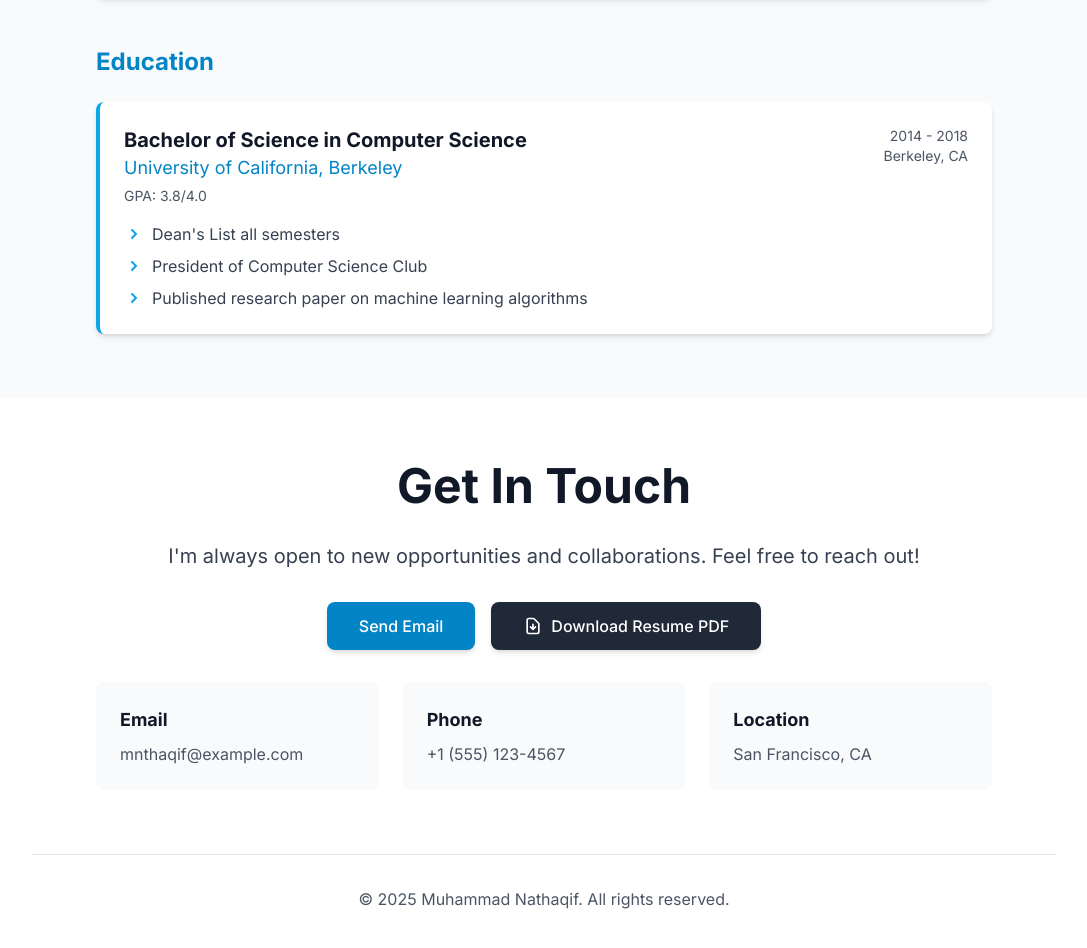
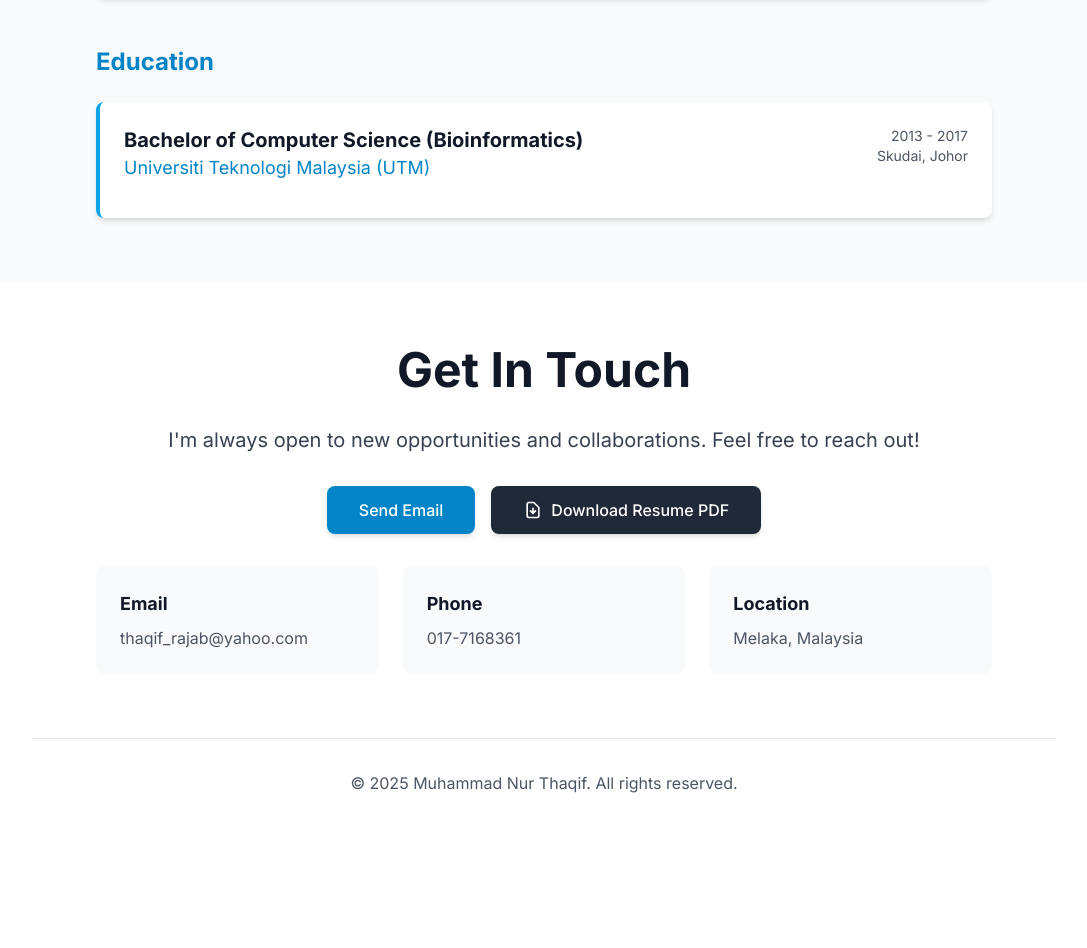
Before and after one commit to mnthaqif/mnthaqif.github.io, a React (Vite) app: page / in a window 1280 px wide. Shown: the part 3542-4490 px from the top of the page, without its empty margins (96-1183 px from the left). After the commit the page ends 4401 px from the top, so only its background shows below. Built offline with nearby package versions, Linux system fonts and the light colour scheme.

Commit message:
Modify resumeData with new personal and education info
Updated personal information and education details in resumeData.

```diff
--- a/src/data/resumeData.js
+++ b/src/data/resumeData.js
@@ -1,14 +1,13 @@
 export const resumeData = {
   personal: {
-    name: "Muhammad Nathaqif",
+    name: "Muhammad Nur Thaqif",
     title: "Full-Stack Developer",
-    email: "mnthaqif@example.com",
-    phone: "+1 (555) 123-4567",
-    location: "San Francisco, CA",
+    email: "thaqif_rajab@yahoo.com",
+    phone: "017-7168361",
+    location: "Melaka, Malaysia",
     website: "https://mnthaqif.github.io",
     github: "https://github.com/mnthaqif",
-    linkedin: "https://linkedin.com/in/mnthaqif",
-    photo: "https://ui-avatars.com/api/?name=Muhammad+Nathaqif&size=200&background=0ea5e9&color=fff&bold=true"
+    linkedin: "https://www.linkedin.com/in/thaqif-rajab/",
   },
 
   about: {
@@ -74,17 +73,11 @@ export const resumeData = {
 
   education: [
     {
-      institution: "University of California, Berkeley",
-      degree: "Bachelor of Science in Computer Science",
-      location: "Berkeley, CA",
-      startDate: "2014",
-      endDate: "2018",
-      gpa: "3.8/4.0",
-      achievements: [
-        "Dean's List all semesters",
-        "President of Computer Science Club",
-        "Published research paper on machine learning algorithms"
-      ]
+      institution: "Universiti Teknologi Malaysia (UTM)",
+      degree: "Bachelor of Computer Science (Bioinformatics)",
+      location: "Skudai, Johor",
+      startDate: "2013",
+      endDate: "2017",
     }
   ],
 
```
